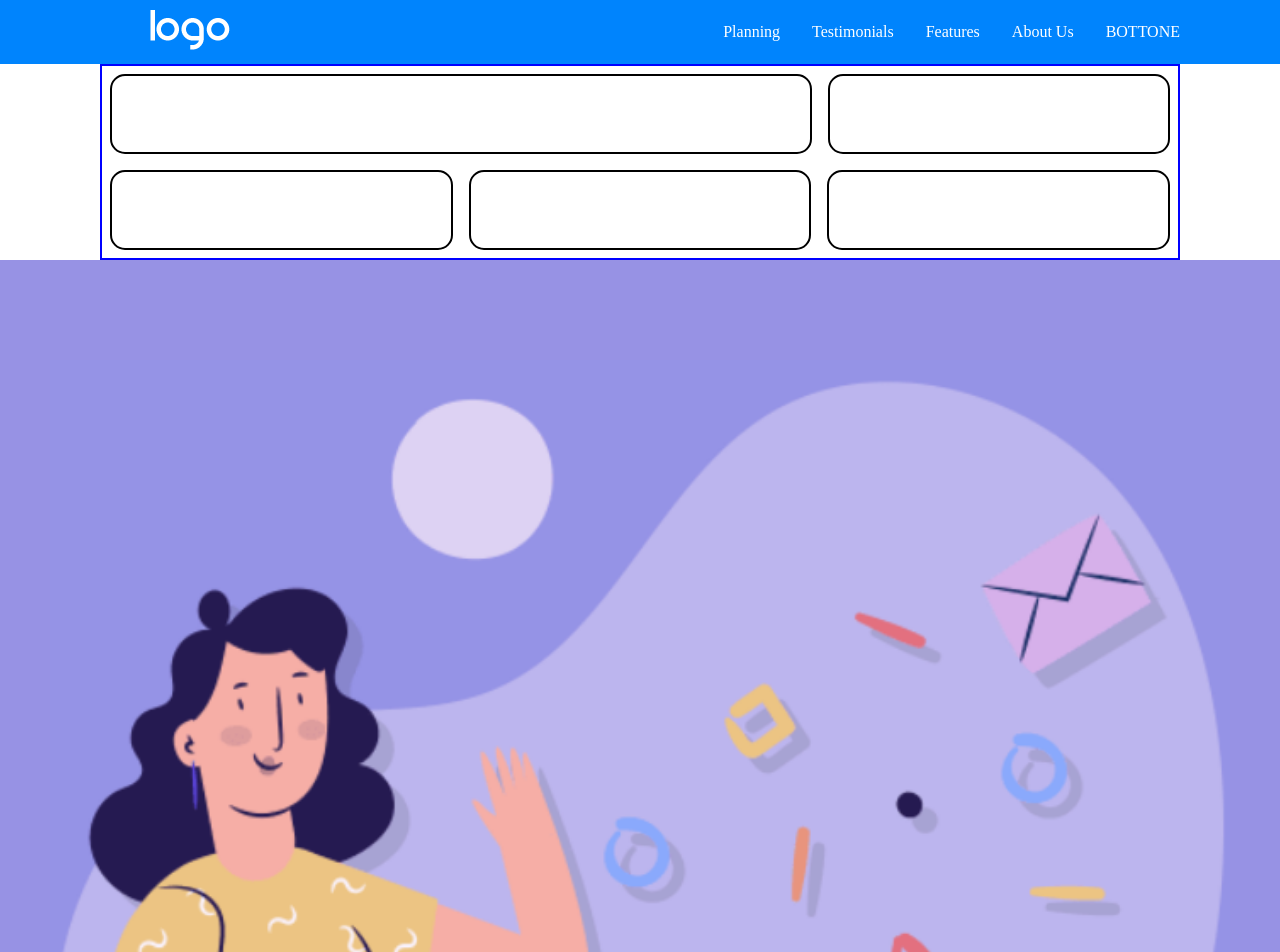
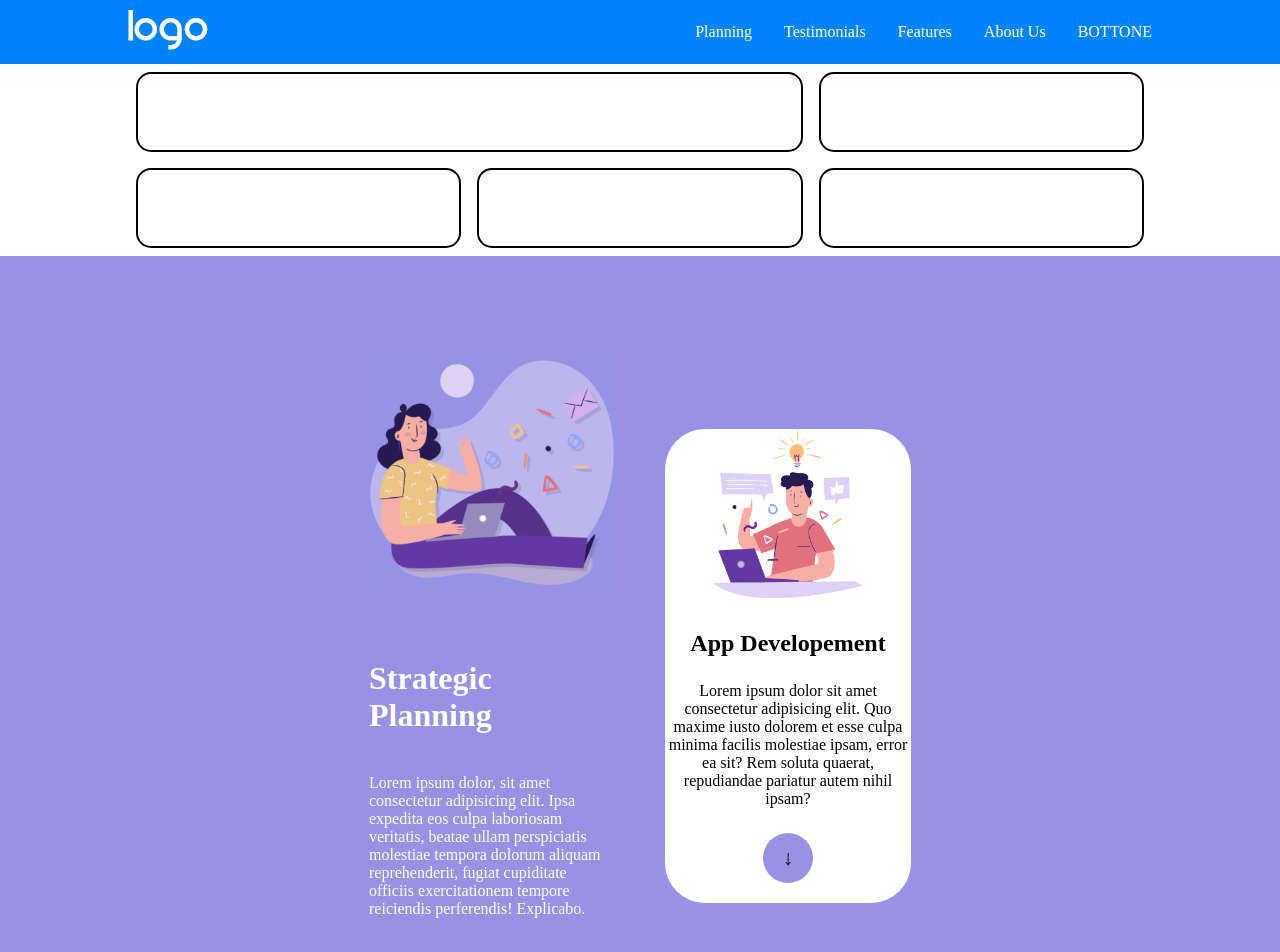
Before and after one commit to DanielMarella/htmlcss-responsive-layout, a plain HTML site: page index.html in a window 1280 px wide. Shown: the top 952 px of the page. Drawn offline with Linux system fonts and the light colour scheme.

Commit message:
add desktop version of strategic section, adjust some margin on header and first main section

```diff
--- a/css/style.css
+++ b/css/style.css
@@ -5,10 +5,6 @@
     padding: 0;
     box-sizing: border-box;
 }
-
-body{
-}
-
 
 
 /* REUSABLE CLASS */
@@ -32,7 +28,6 @@ body{
     display: flex;
     flex-direction: column;
 }
-
 
 ul{
     list-style-type: none;
@@ -83,12 +78,7 @@ main{
 /* DEMO-APPLICATION */
 
 
-.demo-application{
-
-}
-
 .container{
-    border: 2px solid blue;
     margin: 50px 25px;
 }
 
@@ -110,19 +100,18 @@ main{
     border: 2px solid black;
     border-radius: 15px;
     margin: .5rem 0;
-
 }
 
 .box-33{
     width: 100%;
 }
+
 .box{
     width: 100%;
     height: 10vh;
     border: 2px solid black;
     border-radius: 15px;
     margin: .5rem 0;
-
 }
 
 /* ******************************* */
@@ -133,7 +122,11 @@ main{
 
 .strategic-planning{
     background-color: #9792e4;
-    padding: 50px 0;
+
+}
+
+.plan{
+    padding: 50px 25px;
 }
 
 .planning-img{
@@ -145,12 +138,13 @@ main{
 }
 
 .strategic{
-    margin: 50px 50px;
+    margin: 50px 25px;
 }
 
 .developement{
     text-align: center;
-    margin: 0 50px;
+    height: 65%;
+    margin: 0 25px;
     background-color: white;
     border-radius: 40px;
 }
@@ -166,6 +160,17 @@ main{
     margin-bottom: 20px;
 }
 
+.strat-h1{
+    font-size: 2rem;
+    color: white;
+}
+
+.strat-p{
+    font-size: 1rem;
+    color: white;
+
+}
+
 
 /* ******************************* */
 
@@ -175,7 +180,9 @@ main{
 @media screen and (min-width: 480px) {
 
     .container{
-        margin: 0 100px;
+        margin: 0 auto;
+        width: 80%;
+
     }
 
     .box-70-30{
@@ -196,25 +203,25 @@ main{
     .box-33{
 
         display: flex;
-        width: 100%;
-
     }
 
     .box{
         width: calc(100% / 3);
         margin: .5rem .5rem;
     }
-
 }
 
 /* ************************************ */
 
 /* DESKTOP DA 768 IN SU */
 
+/* MEDIA */
+
 @media screen and (min-width: 768px) {
 
     .nav-head{
-        margin: 0 100px;
+        margin: 0 auto;
+        width: 80%;
     }
 
     .tent{
@@ -226,4 +233,42 @@ main{
         gap: 2rem;
     }
 
+    #logo{
+        margin: 0;
+    }
 }
+
+/* ********************************** */
+
+/* STRATEGIC */
+
+@media screen and (min-width: 768px) {
+
+    .plan{
+        display: flex;
+        margin: 0 auto;
+        justify-content: center;
+    }
+
+    .developement{
+        width: 20%;
+        margin-top: 10%;
+    }
+
+    .strategic{
+        width: 20%;
+    }
+
+    .developement-img{
+        width: 70%;
+    }
+
+    .dev-h1,
+    .dev-p{
+        margin: 25px 0;
+    }
+
+    .strat-h1{
+        margin-top: 70px;
+    }
+}
--- a/index.html
+++ b/index.html
@@ -47,7 +47,6 @@
                 <div class="box-70-30 flex-column">
                     <div class="big-box"></div>
                     <div class="less-small "></div>
-
                 </div>
                 <div class="box-33">
                     <div class="box"></div>
@@ -66,18 +65,18 @@
                 <div class="strategic">
                     <!-- COLONNA A SX IMMAGINE ALTA  CON UN TITOLO E UN P SOTTO -->
                     <img src="img/planning1.png" alt="planning" class="planning-img">
-                    <h1 class="margin-40-0">Strategic Planning</h1>
-                    <p class="margin-40-0">Lorem ipsum dolor, sit amet consectetur adipisicing elit. Ipsa expedita eos culpa laboriosam veritatis, beatae ullam perspiciatis molestiae tempora dolorum aliquam reprehenderit, fugiat cupiditate officiis exercitationem tempore reiciendis perferendis! Explicabo.</p>
+                    <h1 class="strat-h1 margin-40-0">Strategic Planning</h1>
+                    <p class="strat-p margin-40-0">Lorem ipsum dolor, sit amet consectetur adipisicing elit. Ipsa expedita eos culpa laboriosam veritatis, beatae ullam perspiciatis molestiae tempora dolorum aliquam reprehenderit, fugiat cupiditate officiis exercitationem tempore reiciendis perferendis! Explicabo.</p>
                 </div>
                 <!-- COLONNA A DX BORDO ARROTONDATO, IMMAGINE, CON  UN TITOLO, UN P E UN BOTTONE A FORMA CERCHIO CON FRECCIA DENTRO -->
                 <div class="developement">
                     <img src="img/planning2.png" alt="planning-2" class="developement-img">
-                    <h1 class="margin-40-0">App Developement</h1>
-                    <p class="margin-40-0">Lorem ipsum dolor sit amet consectetur adipisicing elit. Quo maxime iusto dolorem et esse culpa minima facilis molestiae ipsam, error ea sit? Rem soluta quaerat, repudiandae pariatur autem nihil ipsam?</p>
+                    <h1 class="dev-h1 margin-40-0">App Developement</h1>
+                    <p class="dev-p margin-40-0">Lorem ipsum dolor sit amet consectetur adipisicing elit. Quo maxime iusto dolorem et esse culpa minima facilis molestiae ipsam, error ea sit? Rem soluta quaerat, repudiandae pariatur autem nihil ipsam?</p>
                     <input type="button" value="&downarrow;" class="button-dev">
                 </div>
             </div>
-            <!-- IN COLONNA DA MOBILE, IN RIGA DA TABLET IN POI -->
+            <!-- IN COLONNA DA MOBILE E TABLET , IN RIGA DA DESKTOP -->
         </section>
 
         <section>
```
